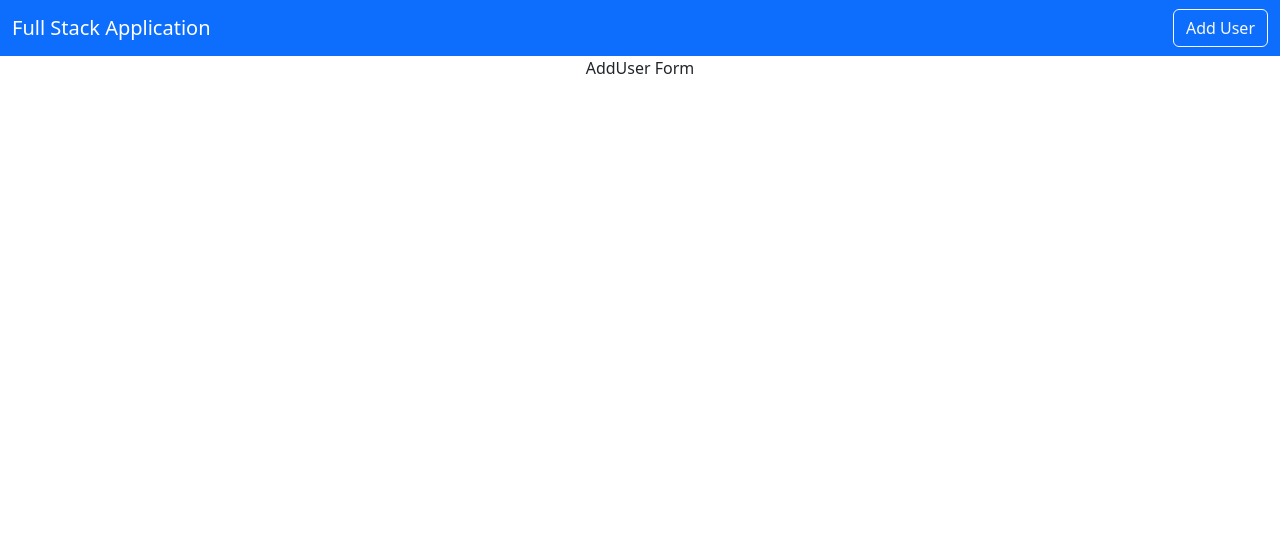
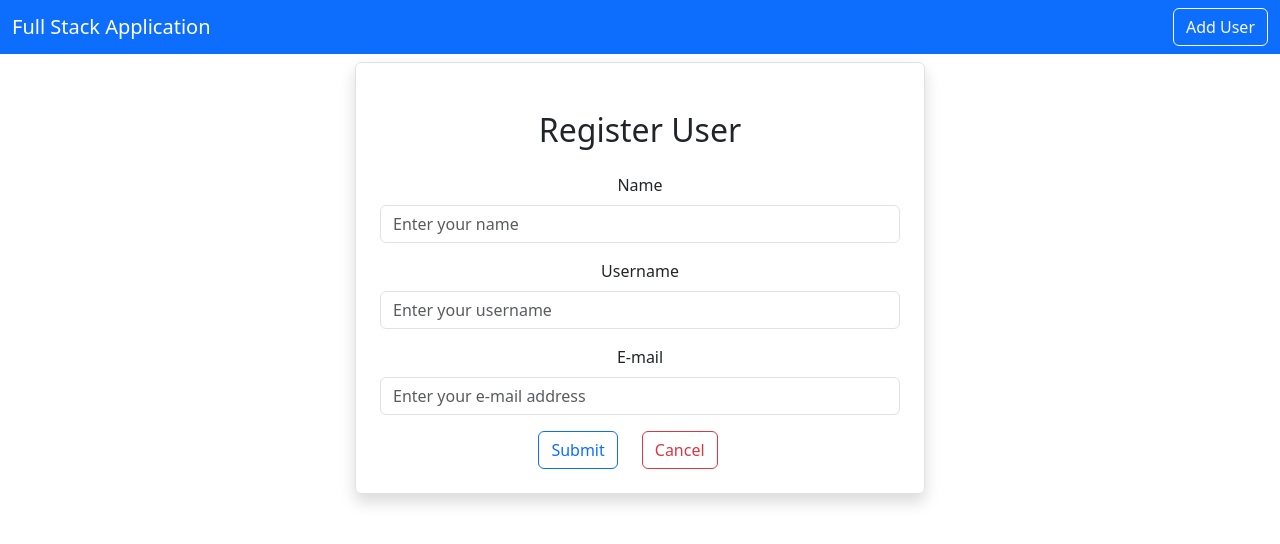
Before and after one commit to it21320378/Full-stack-CRUD-using-Spring-boot-and-React, a React (Create React App) app in the folder fullstack-frontend/: page /adduser in a window 1280 px wide. Shown: the top 544 px of the page. Built offline with nearby package versions, Linux system fonts and the light colour scheme.

Commit message:
create user register form with react

```diff
--- a/fullstack-frontend/src/layout/Navbar.js
+++ b/fullstack-frontend/src/layout/Navbar.js
@@ -6,9 +6,9 @@
     <div>
       <nav className="navbar navbar-expand-lg navbar-dark bg-primary">
         <div className="container-fluid">
-          <a className="navbar-brand" href="#">
+          <Link to="/"><a className="navbar-brand" href="#">
             Full Stack Application
-          </a>
+          </a></Link>
           <button
             className="navbar-toggler"
             type="button"
@@ -18,7 +18,7 @@
             aria-expanded="false"
             aria-label="Toggle navigation"
           >
-            <span className="navbar-toggler-icon"></span>
+            {/* <span className="navbar-toggler-icon"></span> */}
           </button>
           <Link className="btn btn-outline-light" to="/adduser">Add User</Link>
         </div>
--- a/fullstack-frontend/src/pages/Home.js
+++ b/fullstack-frontend/src/pages/Home.js
@@ -20,7 +20,7 @@
         <table className="table border shadow">
           <thead>
             <tr>
-              <th scope="col">#</th>
+              <th scope="col">UID</th>
               <th scope="col">Name</th>
               <th scope="col">Username</th>
               <th scope="col">Email</th>
--- a/fullstack-frontend/src/users/AddUser.js
+++ b/fullstack-frontend/src/users/AddUser.js
@@ -2,6 +2,36 @@
 
 export default function AddUser() {
   return (
-    <div>AddUser Form</div>
+    <div className="container">
+      <div className="row">
+        <div className="col-md-6 offset-md-3 border rounded p-4 mt-2 shadow">
+            <h2 className="text-center m-4">Register User</h2>
+            <div className='mb-3'>
+              <label htmlFor="Name" className="form-label">Name</label>
+              <input type="text" className="form-control"
+              placeholder="Enter your name" name="name" />
+
+            </div>
+            <div className='mb-3'>
+              <label htmlFor="Username" className="form-label">Username</label>
+              <input type="text" className="form-control"
+              placeholder="Enter your username" name="username" />
+
+            </div>
+            <div className='mb-3'>
+              <label htmlFor="Email" className="form-label">E-mail</label>
+              <input type="text" className="form-control"
+              placeholder="Enter your e-mail address" name="email" />
+
+            </div>
+            <button type="submit" className='btn btn-outline-primary'>
+              Submit
+            </button>
+            <button type="submit" className='btn btn-outline-danger mx-4'>
+              Cancel
+            </button>
+        </div>
+      </div>
+    </div>
   )
 }
```
